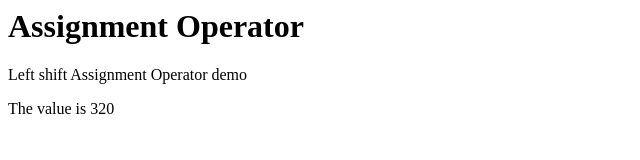
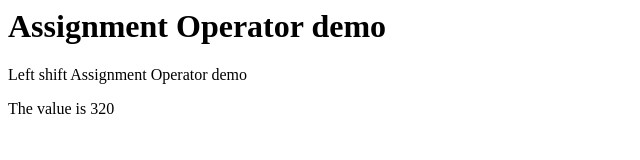
Before and after one commit to jose-hutech/javascript-learning, a plain HTML site: page js-basics/assignment.html in a window 1280 px wide. Shown: the whole page, without its empty margins (0-640 px from the left). Drawn offline with Linux system fonts and the light colour scheme.

Commit message:
1-12-2022 -- 1
left shift assign operator

```diff
--- a/js-basics/assignment.html
+++ b/js-basics/assignment.html
@@ -1,6 +1,6 @@
 <html>
     <body>
-        <h1> Assignment Operator</h1>
+        <h1> Assignment Operator demo </h1>
         <p>Left shift Assignment Operator demo </p>
         <p id="demo"> <<= operator </p>
         <script>
```
